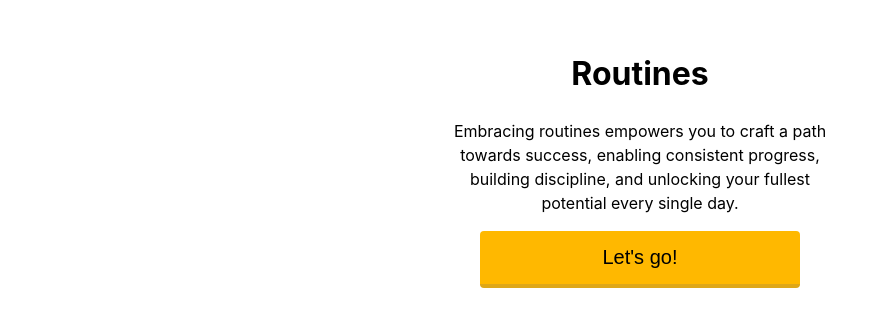
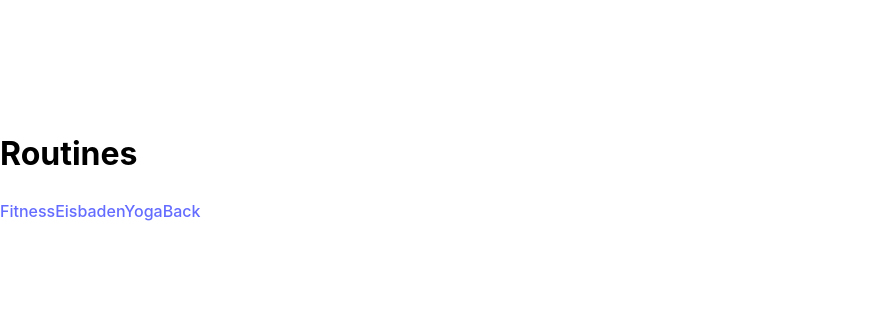
Before and after one commit to Malwine/routines, a React (Vite) app: page /routines in a window 1280 px wide. Shown: the part 234-560 px from the top of the page, without its empty margins (0-887 px from the left). Built offline with nearby package versions, Linux system fonts and the light colour scheme.

Commit message:
Started router implementation

```diff
--- a/package.json
+++ b/package.json
@@ -10,8 +10,12 @@
     "preview": "vite preview"
   },
   "dependencies": {
+    "localforage": "^1.10.0",
+    "match-sorter": "^6.3.1",
     "react": "^18.2.0",
-    "react-dom": "^18.2.0"
+    "react-dom": "^18.2.0",
+    "react-router-dom": "^6.21.1",
+    "sort-by": "^1.2.0"
   },
   "devDependencies": {
     "@types/react": "^18.2.43",
--- a/src/App.tsx
+++ /dev/null
@@ -1,28 +0,0 @@
-import { useState } from "react";
-import "./App.css";
-import Routines from "./components/Routines";
-import Motivational from "./components/Motivational";
-import ViewState, {ChangeViewState} from "./ViewState";
-import data from './data.json';
-import Routine from "./components/Routine";
-
-function App() {
-  const [currentView, setCurrentView] = useState(ViewState.Home);
-  const [routineName, setRoutineName] = useState("");
-
-  const handleOnClick = (newView: ChangeViewState) => {
-    console.log('Handled ', newView.name)
-    setCurrentView(newView.to);
-    if(newView.name){setRoutineName(newView.name)};
-  };
-
-  return (
-    <>
-      {currentView === ViewState.Home ? <Motivational onMotivationalClick={handleOnClick} /> : null}
-      {currentView === ViewState.Routines ? <Routines routines={data.routines} onShowRoutineClick={handleOnClick} onBackClick={handleOnClick} /> : null}
-      {currentView === ViewState.Routine ? <Routine name={routineName} /> : null}
-    </>
-  );
-}
-
-export default App;
--- a/src/components/Motivational.tsx
+++ /dev/null
@@ -1,29 +0,0 @@
-import Button from "./Button";
-import ViewState, { ChangeViewState } from '../ViewState';
-
-interface Props {
-  onMotivationalClick: (newState: ChangeViewState) => void;
-}
-
-const Motivational = (props: Props) => {
-
-  const clickHandler = () => {
-    props.onMotivationalClick({to: ViewState.Routines});
-  };
-
-  return (
-    <div>
-      <h1>Routines</h1>
-      <p>
-        Embracing routines empowers you to craft a path towards success,
-        enabling consistent progress, building discipline, and unlocking your
-        fullest potential every single day.
-      </p>
-      <Button onClick={clickHandler}>
-        Let's go!
-      </Button>
-    </div>
-  );
-};
-
-export default Motivational;
--- a/src/components/Routine.tsx
+++ /dev/null
@@ -1,17 +0,0 @@
-import Button from './Button';
-
-interface Props {
-  name: string;
-}
-
-const Routine = (props: Props) => {
-  return (
-    <div>
-      <h1>{props.name}</h1>
-      <Button onClick={()=> {}}>Start</Button>
-      <Button onClick={()=> {}}>End</Button>
-    </div>
-  );
-};
-
-export default Routine;
--- a/src/components/Routines.tsx
+++ /dev/null
@@ -1,32 +0,0 @@
-import ViewState, { ChangeViewState } from "../ViewState";
-import Button from "./Button";
-
-
-interface Props {
-  routines: string[];
-  onBackClick: (newState: ChangeViewState) => void;
-  onShowRoutineClick: (newState: ChangeViewState) => void;
-}
-
-const Routines = (routinesProps: Props) => {
-  const handleOnClick = (name: string) => {
-    console.log("Handled: " + name)
-    routinesProps.onShowRoutineClick({ to: ViewState.Routine, name: name });
-  };
-
-  const handleBackClick = () => {
-    routinesProps.onBackClick({ to: ViewState.Home });
-  };
-
-  return (
-    <div>
-      <h1>Routines</h1>
-        {routinesProps.routines.map((routine, index) => {
-          return <Button key={index} onClick={() => {handleOnClick(routine)}}>{routine}</Button>;
-        })}
-      <Button onClick={handleBackClick}>Back</Button>
-    </div>
-  );
-};
-
-export default Routines;
--- a/src/main.tsx
+++ b/src/main.tsx
@@ -1,10 +1,35 @@
 import React from 'react'
 import ReactDOM from 'react-dom/client'
-import App from './App.tsx'
 import './index.css'
+import {
+  createBrowserRouter,
+  RouterProvider,
+} from "react-router-dom";
+import Motivational from './routes/Motivational.tsx';
+import Routines, { loader as routinesLoader } from './routes/Routines.tsx';
+import Routine, {loader as routineLoader} from './routes/Routine.tsx';
+
+const router = createBrowserRouter([
+  {
+    path: "/",
+    element: <Motivational />,
+  },
+  {
+    path: "/routines",
+    element: <Routines />,
+    loader: routinesLoader,
+    children: [
+      {
+        path: "routines/:routine",
+        element: <Routine />,
+        loader: routineLoader
+      }
+    ]
+  }
+]);
 
 ReactDOM.createRoot(document.getElementById('root')!).render(
   <React.StrictMode>
-    <App />
+    <RouterProvider router={router} />
   </React.StrictMode>,
 )
--- /dev/null
+++ b/src/routes/Motivational.tsx
@@ -0,0 +1,19 @@
+import { Link } from "react-router-dom";
+import styles from "../styles/Button.module.css";
+
+const Motivational = () => {
+
+  return (
+    <div>
+      <h1>Routines</h1>
+      <p>
+        Embracing routines empowers you to craft a path towards success,
+        enabling consistent progress, building discipline, and unlocking your
+        fullest potential every single day.
+      </p>
+      <Link className={styles.primary} to={`routines`}>Let's go</Link>
+    </div>
+  );
+};
+
+export default Motivational;
--- /dev/null
+++ b/src/routes/Routine.tsx
@@ -0,0 +1,20 @@
+import { useLoaderData } from 'react-router-dom';
+import Button from '../components/Button';
+import data from '../data.json';
+
+export async function loader({ params }: any) {
+  return { routine: data.routines.find(routine => routine === params.routine) };
+}
+
+const Routine = () => {
+  const { data } = useLoaderData() as { data: any };
+  return (
+    <div>
+      <h1>{data.routine}</h1>
+      <Button onClick={()=> {}}>Start</Button>
+      <Button onClick={()=> {}}>End</Button>
+    </div>
+  );
+};
+
+export default Routine;
--- /dev/null
+++ b/src/routes/Routines.tsx
@@ -0,0 +1,23 @@
+import { Link, useLoaderData } from "react-router-dom";
+import Button from "../components/Button";
+import data from "../data.json";
+
+export async function loader() {
+  return { routines: data.routines};
+}
+
+const Routines = () => {
+  const { routines } = useLoaderData() as { routines: string[] };
+
+  return (
+    <div>
+      <h1>Routines</h1>
+        {routines.map((routine, index) => {
+          return <Link key={index} to={`/routines/${routine}`}>{routine}</Link>;
+        })}
+      <Link key={"back"} to={`/`}>Back</Link>
+    </div>
+  );
+};
+
+export default Routines;
```
Also changed, not shown: 1 other file (tests, documents, lock files or other folders).
